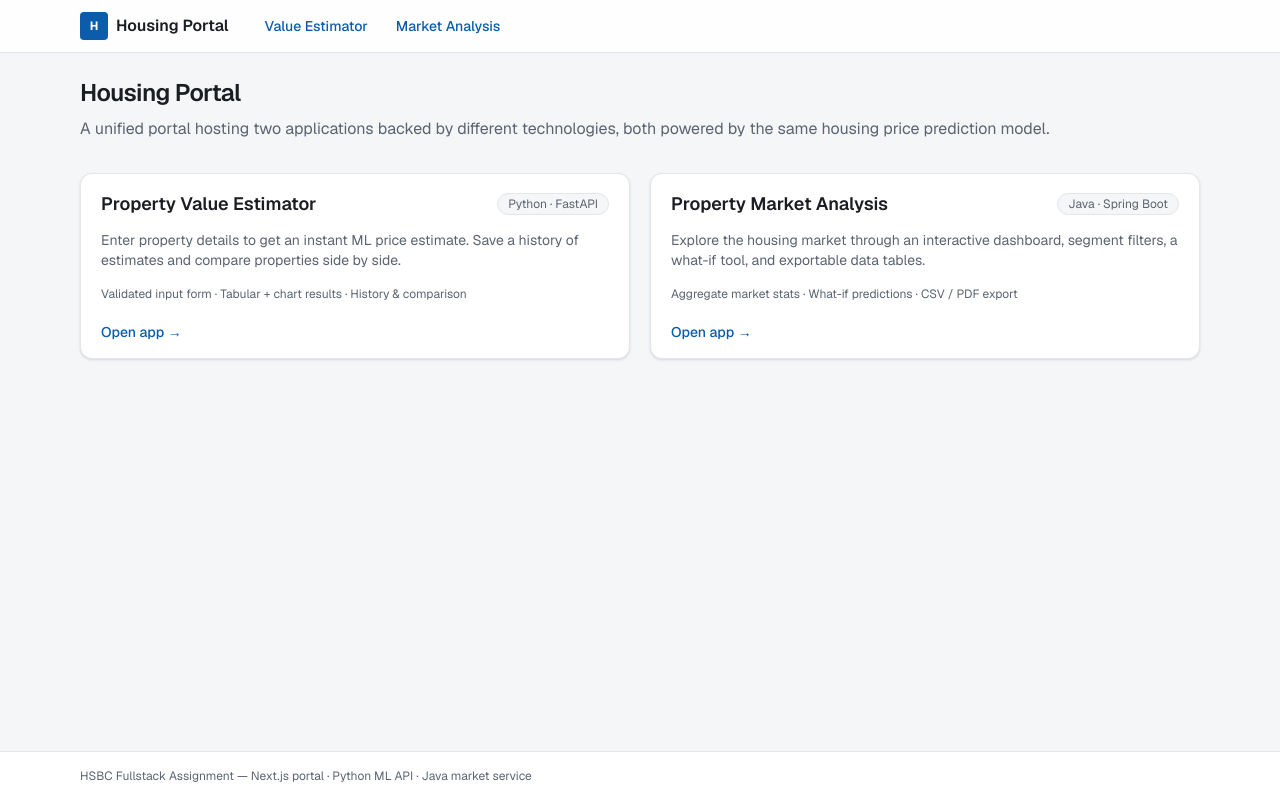
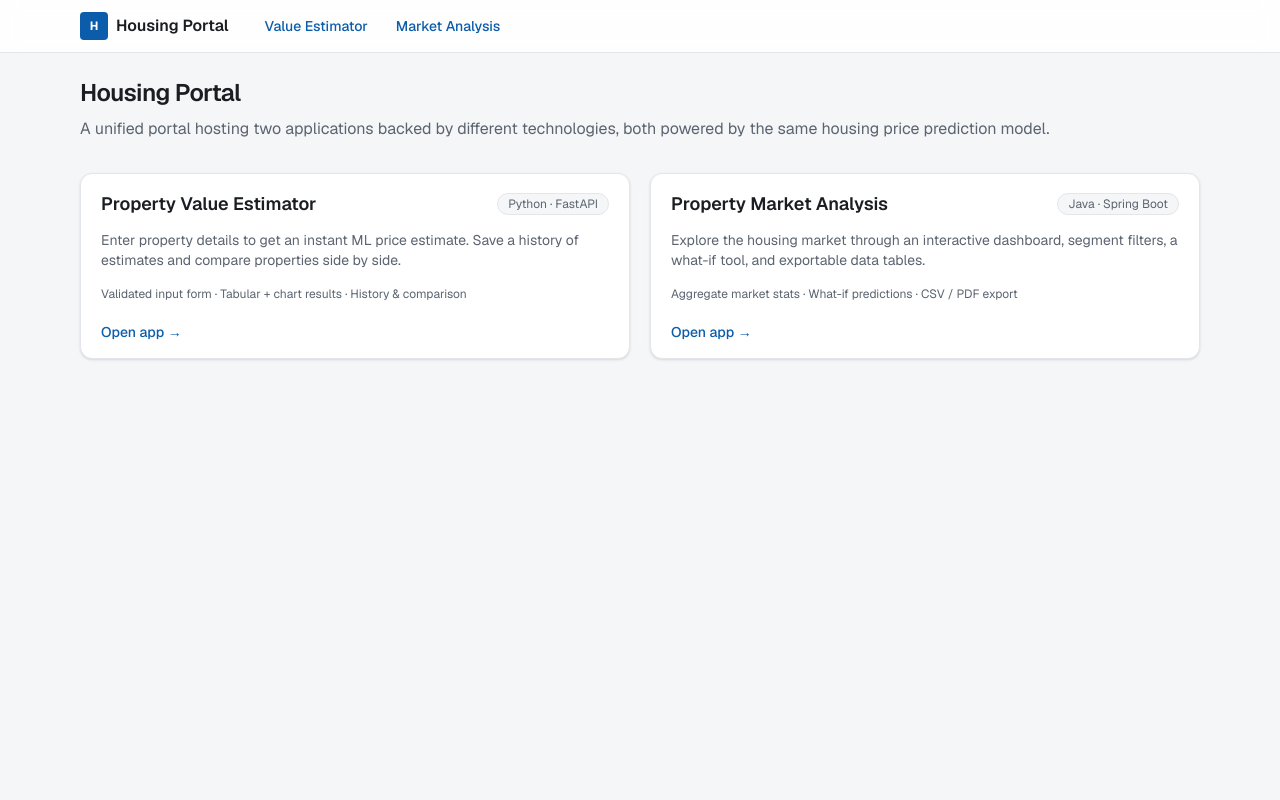
Before and after one commit to wazid371d/hsbc-housing-platform, a Next.js app in the folder web/: page / in a window 1280 px wide. Built offline with nearby package versions, Linux system fonts and the light colour scheme.

Commit message:
ui: remove global footer from portal layout

```diff
--- a/web/app/layout.tsx
+++ b/web/app/layout.tsx
@@ -25,11 +25,6 @@ export default function RootLayout({
         <main id="main" className="mx-auto w-full max-w-6xl flex-1 px-4 py-6">
           {children}
         </main>
-        <footer className="border-t border-border bg-surface">
-          <div className="mx-auto max-w-6xl px-4 py-4 text-xs text-muted">
-            HSBC Fullstack Assignment — Next.js portal · Python ML API · Java market service
-          </div>
-        </footer>
       </body>
     </html>
   );
```
